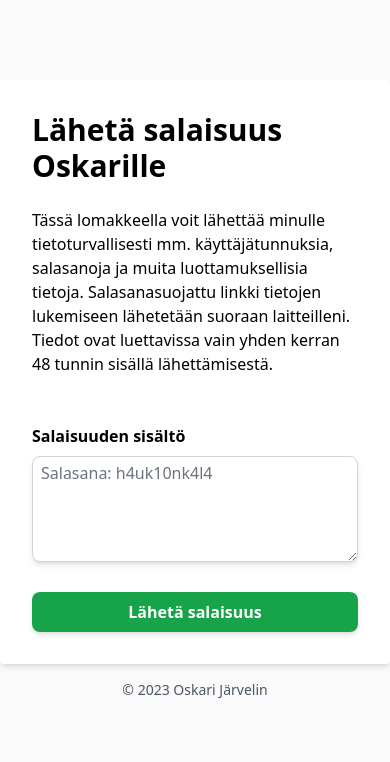
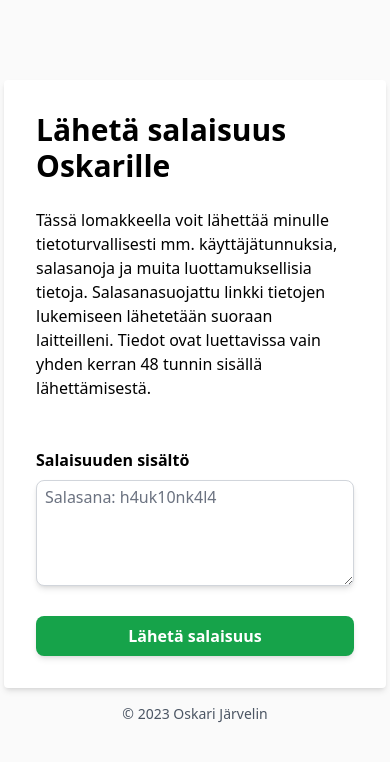
Before and after one commit to oskarijarvelin/next-one-time-secret, a Next.js app: page / in a window 390 px wide. Shown: the top 762 px of the page. Built offline with nearby package versions, Linux system fonts and the light colour scheme.

Commit message:
Added spacing to mobile

```diff
--- a/src/pages/index.js
+++ b/src/pages/index.js
@@ -35,7 +35,7 @@ export default function Home({ year }) {
         <meta name="viewport" content="width=device-width, initial-scale=1" />
         <link rel="icon" href="/favicon.ico" />
       </Head>
-      <main className="container-lg">
+      <main className="container-lg px-1">
         <div className="mx-auto w-full max-w-lg my-20 bg-white shadow-md rounded px-8 pt-8 pb-8 mb-4">
           <h1 className="text-3xl mb-6 font-bold">Lähetä salaisuus Oskarille</h1>
           <p>
--- a/src/pages/lue/[id].js
+++ b/src/pages/lue/[id].js
@@ -41,7 +41,7 @@ export default function Salaisuus({ data, year }) {
         <meta name="viewport" content="width=device-width, initial-scale=1" />
         <link rel="icon" href="/favicon.ico" />
       </Head>
-      <main className="container-lg">
+      <main className="container-lg px-1">
         <div className="mx-auto w-full max-w-lg my-20 bg-white shadow-md rounded px-8 pt-8 pb-8 mb-4">
           {login &&
             <>
```
